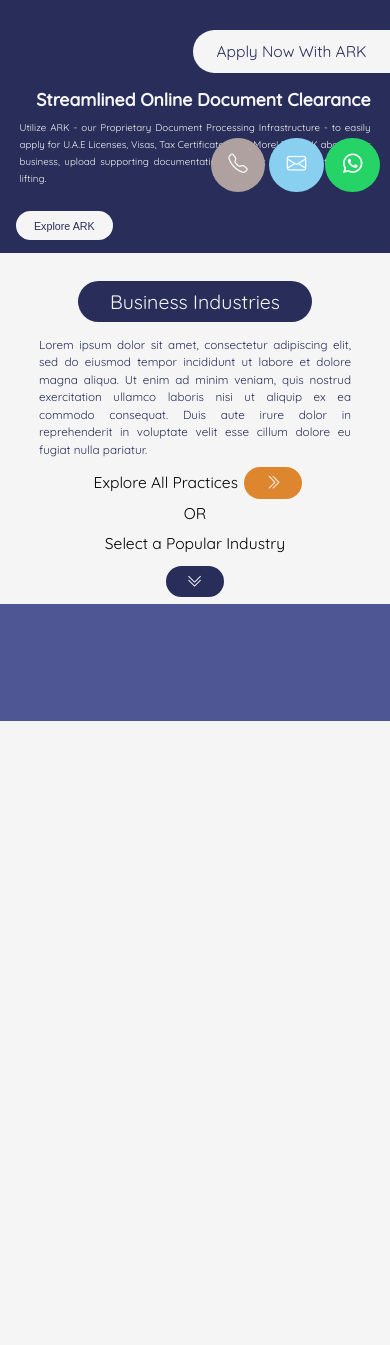
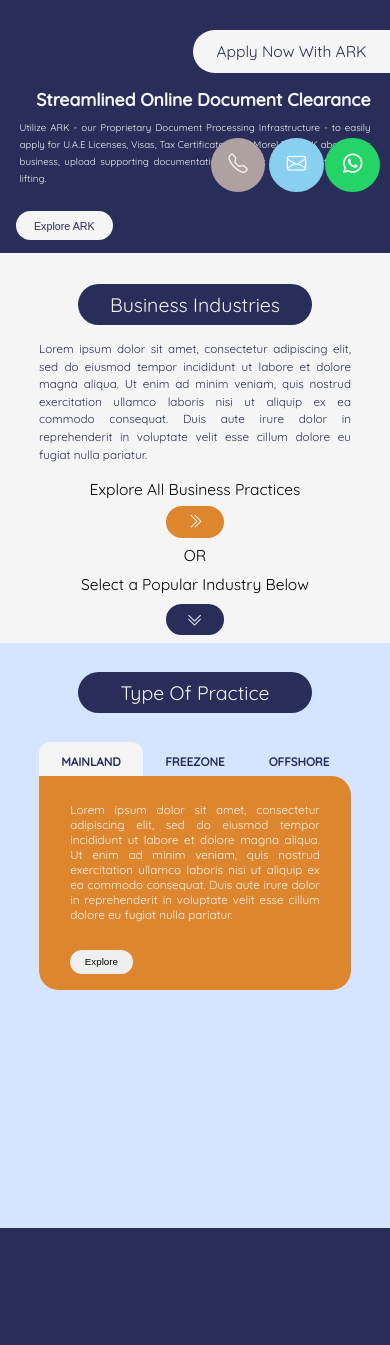
Before and after one commit to arkkdev/OACONSULTANCY, a Flask app: template templates/index.html in a window 390 px wide. Shown: the part 648-1993 px from the top of the page. Before the commit the page ends 1369 px from the top, so only its background shows below. Run offline with Flask 3, Linux system fonts and the light colour scheme; the template is opened without the code that fills it, so the values that code supplies are empty.

Commit message:
mobile overhaul test 21 w practice types and footer

```diff
--- a/static/css styles/homestyle.css
+++ b/static/css styles/homestyle.css
@@ -169,7 +169,7 @@ body {
 /* PRACTICES SQUARES STYLING*/
 .square_container {
     max-width: 100%;
-    margin: 0; width: 100%; height: 90vw;
+    margin: 0; width: 100%; height: 100vw;
     background-color: whitesmoke;
     position: relative;
 }
@@ -195,12 +195,12 @@ body {
 
 .square_top h2{
     position: absolute;
-    bottom: 32%; width: 50%; right: 32.5%;
+    bottom: 37%; width: 60%; right: 20%;
     font-size:4vw; font-weight:normal; text-align: center;}
 
 .square_more_button {
     position: absolute;
-    width: 15%; right: 22.5%; height: 8vw; bottom: 30%;
+    width: 15%; right: 42.5%; height: 8vw; bottom: 27%;
     background-color: #de862e; color: whitesmoke;
     border-radius: 30vw; border: none;
     font-size: 4vw;}
@@ -211,12 +211,12 @@ body {
 
 .square_top h3{
     position: absolute;
-    bottom: 23%; width: 50%; right: 25%;
+    bottom: 20%; width: 50%; right: 25%;
     font-size:4vw; font-weight:normal; text-align: center;}
 
 .square_top h4{
     position: absolute;
-    bottom: 14.5%; width: 50%; right: 25%;
+    bottom: 12.5%; width: 70%; right: 15%;
     font-size:4vw; font-weight:normal; text-align: center;}
 
 .square_drop_button {
@@ -239,13 +239,13 @@ body {
 .square_bottom {
     display: none;
     opacity: 0%; transition: opacity 1s;
-    position: absolute;top: 30%; height: 70%; width: 100%;
+    position: absolute;top: 35%; height: 65%; width: 100%;
     font-family: 'Quicksand', sans-serif; font-weight: normal;}
 
 .square_list{
     position: absolute;
     list-style-type: none;
-    top: 3%;
+    top: 0%;
     left: 10%; width: 80%; margin: 0;
 }
 .square_list li {
@@ -302,11 +302,82 @@ body {
 
 
 
+
+/* PRE FOOT */
+.pre_foot {
+    position: relative;
+    height: 150vw; width: 100%;
+    font-family: 'Quicksand', sans-serif;
+    background: #d6e5ff;}
+
+.pre_foot h1 {
+    position: relative;
+    width: 60%; left: 20%; top: 5%;
+    padding: 2% 4%; border-radius: 30vw;
+    font-size: 5vw; font-weight: normal; text-align: center;
+    color: whitesmoke; background-color: #282e59;}
+
+.practice_types{
+    position: relative;
+    top: 10%; width: 80%; left: 10%;
+    justify-content: space-between;
+    list-style-type: none;
+    display: flex; flex-direction: row}
+
+.practice_types li{
+    position: relative;
+    width: 33.3%;padding-top: 4%; padding-bottom: 2%;
+    font-size: 3vw; font-weight: bold;
+    border-top-left-radius: 3vw; border-top-right-radius: 3vw;
+    text-align: center;}
+
+.practice_types li:first-child {
+    background-color: whitesmoke}
+
+.practice_types li a {
+    text-decoration: none; color: #282e59}
+
+.practice_content {
+    position: relative;
+    top: 10%; width: 80%; left: 10%; height: 55vw;
+    padding: 4% 4%; list-style-type: none;
+    border-bottom-left-radius: 5vw; border-bottom-right-radius: 5vw; border-top-right-radius: 5vw;
+    background: #de862e; color: whitesmoke}
+
+.practice_content li {
+    position: absolute; display: none;
+    width: 80%; left: 10%; height: 100%;
+    font-size: 3vw;}
+
+.practice_content li p {
+    position: relative;
+    text-align: justify;
+    top: 5%;}
+
+.practice_content li:first-child {
+    display: flex;
+}
+
+.practice_content li button {
+    position: absolute;
+    font-size: 2.5vw;
+    font-weight: normal;
+    width: 25%; height: 6vw; bottom: 15%;
+    border-radius: 30vw; border: none;}
+
+
+
+
+
+
+
+
+
 /* FOOTER CONTAINER STYLING*/
 
 .footer {
     position: relative; height: 30vw; top: 0;
-    background-color: #4e5793;
+    background-color: #282e59;
 }
 
 
--- /dev/null
+++ b/static/javascript/practice_types.js
@@ -0,0 +1,43 @@
+document.addEventListener("DOMContentLoaded", function() {
+
+    let practiceTypeItems = document.querySelectorAll(".practice_types li");
+    let practiceContentItems = document.querySelectorAll(".practice_content li");
+
+    practiceTypeItems.forEach((item, index) => {
+        item.addEventListener('click', function(e) {
+            e.preventDefault(); // prevent any default link actions
+
+            // Remove the white background from all items and set the background color of the first child to black
+            practiceTypeItems.forEach(practiceTypeItem => practiceTypeItem.style.backgroundColor = '');
+            practiceTypeItems[0].style.backgroundColor = '#d6e5ff';
+
+            // Set the clicked item's background to white
+            this.style.backgroundColor = 'whitesmoke';
+
+            // Hide all content items
+            practiceContentItems.forEach(contentItem => contentItem.style.display = 'none');
+
+            // Display the corresponding content item for the clicked tab
+            practiceContentItems[index].style.display = 'flex';
+
+            // Adjust border-radius for the content items
+            let contentStyle = document.querySelector('.practice_content').style;
+
+            if (index === practiceTypeItems.length - 1) { // last child
+                contentStyle.borderTopRightRadius = '0';
+                contentStyle.borderTopLeftRadius = '5vw';
+            } else if (index === 1) { // second child
+                contentStyle.borderTopRightRadius = '5vw';
+                contentStyle.borderTopLeftRadius = '5vw';
+            } else { // any other child
+                contentStyle.borderTopRightRadius = '5vw';
+                contentStyle.borderTopLeftRadius = '0';
+            }
+
+            // If the first child is clicked, set its background back to white
+            if (index === 0) {
+                practiceTypeItems[0].style.backgroundColor = 'whitesmoke';
+            }
+        });
+    });
+});
--- a/templates/index.html
+++ b/templates/index.html
@@ -398,12 +398,12 @@
                     consequat. Duis aute irure dolor in reprehenderit in voluptate
                     velit esse cillum dolore eu fugiat nulla pariatur.
             </p>
-            <h2>Explore All Practices</h2>
+            <h2>Explore All Business Practices</h2>
             <button class="square_more_button" onclick="window.location.href='#'">
                 <i class="bi bi-chevron-double-right"></i>
             </button>
             <h3>OR</h3>
-            <h4>Select a Popular Industry</h4>
+            <h4>Select a Popular Industry Below</h4>
             <button class="square_drop_button">
                 <i class="bi bi-chevron-double-down" ></i>
                 <i class="bi bi-chevron-double-up"></i>
@@ -418,7 +418,7 @@
                             <h1>ECOMMERCE</h1>
                         </div>
                         <p1></p1>
-                       <button onclick="window.location.href='#';">
+                       <button onclick="window.location.href='#'">
                             <a href="#">Explore</a>
                             <i class="bi bi-chevron-double-right"></i>
                         </button>
@@ -477,6 +477,59 @@
 
     </div>
 
+    <div class="pre_foot">
+        <h1>Type Of Practice</h1>
+        <ul class="practice_types">
+            <li>
+                <a href="">MAINLAND</a>
+            </li>
+
+            <li>
+                <a href="">FREEZONE</a>
+            </li>
+            <li>
+                <a href="">OFFSHORE</a>
+            </li>
+        </ul>
+        <ul class="practice_content">
+            <li>
+                <p>
+                    Lorem ipsum dolor sit amet, consectetur adipiscing
+                    elit, sed do eiusmod tempor incididunt ut labore et
+                    dolore magna aliqua. Ut enim ad minim veniam, quis nostrud
+                    exercitation ullamco laboris nisi ut aliquip ex ea commodo
+                    consequat. Duis aute irure dolor in reprehenderit in voluptate
+                    velit esse cillum dolore eu fugiat nulla pariatur.
+                </p>
+                <button onclick="window.location.href='#'">Explore</button>
+            </li>
+            <li>
+                <p>
+                    Bobby ipsum dolor sit amet, Bobby adipiscing
+                    elit, sed do Bobby tempor Bobby ut labore et
+                    dolore magna aliqua. Ut enim ad minim veniam, quis nostrud
+                    exercitation Bobby laboris Bobbyut aliquip ex ea commodo
+                    consequat. Bobby aute irure dolor in reprehenderit in voluptate
+                    velit esse cillum dolore eu fugiat nulla pariatur.
+                </p>
+                <button onclick="window.location.href='#'">Explore</button>
+            </li>
+            <li>
+                <p>
+                    Bobby ipsum dolor sit amet, Bobby adipiscing
+                    elit, sed do Bobby tempor Bobby ut labore et
+                    dolore magna aliqua. Ut enim ad minim veniam, quis nostrud
+                    exercitation Bobby laboris Bobbyut aliquip ex ea commodo
+                    consequat. Bobby aute irure dolor in reprehenderit in voluptate
+                    velit esse cillum dolore eu fugiat nulla pariatur.
+                </p>
+                <button onclick="window.location.href='#'">Explore</button>
+            </li>
+        </ul>
+        </ul>
+
+    </div>
+
     <div class="footer"></div>
 
 
@@ -507,6 +560,8 @@
 
     <script src="../static/javascript/square_drop.js"></script>
 
+    <script src="../static/javascript/practice_types.js"></script>
+
 
 
 <script src="https://code.jquery.com/jquery-3.6.0.min.js"></script>
```
